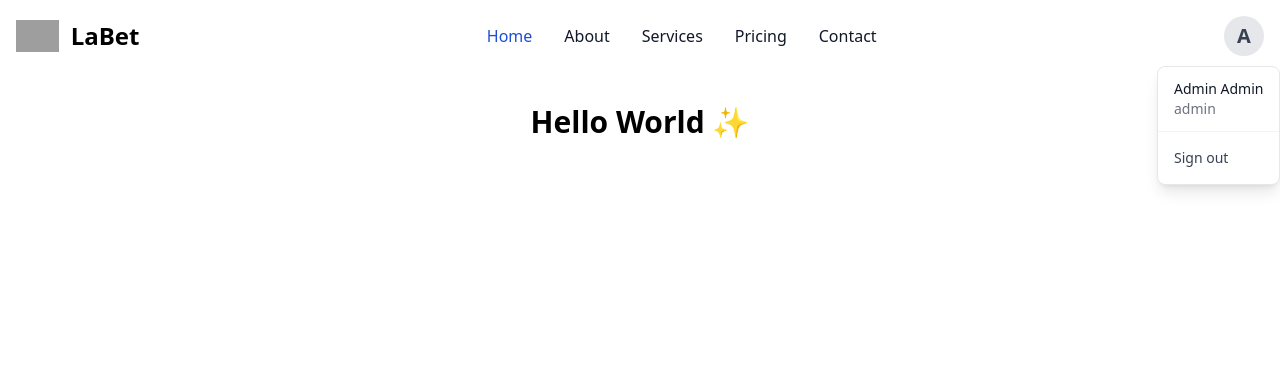
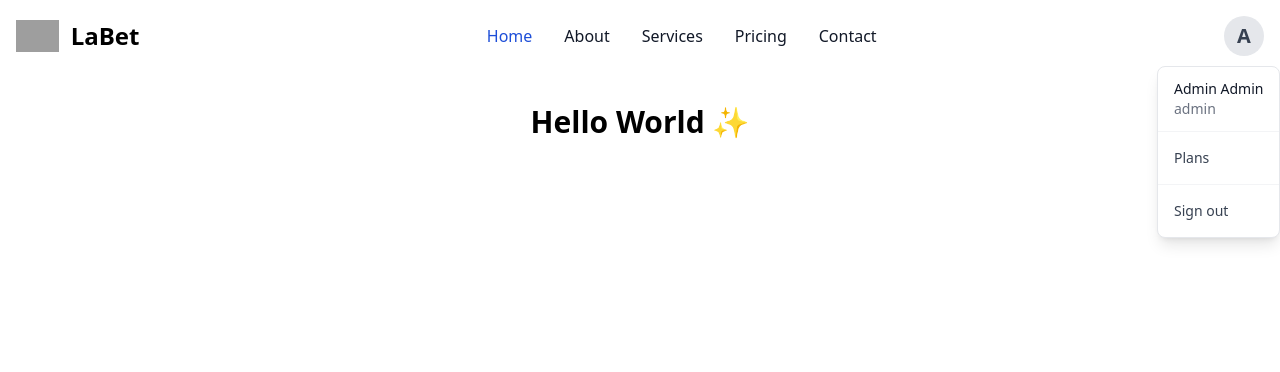
Before and after one commit to RGarrido03/LaBet, a Django app: page / in a window 1280 px wide, after a click that opens the changed part. Shown: the top 372 px of the page. Run offline with Django 5.2, Linux system fonts and the light colour scheme; a user stored in the database is signed in; some libraries are stand-ins or nearby versions; grey boxes are pictures that could not be loaded.

Commit message:
Add plans link to dropdown

```diff
--- a/templates/_base.html
+++ b/templates/_base.html
@@ -17,7 +17,7 @@
 
 <nav class="bg-white border-gray-200 dark:bg-gray-900">
     <div class="max-w-screen-xl flex flex-wrap items-center justify-between mx-auto p-4">
-        <a href="#" class="flex items-center space-x-3 rtl:space-x-reverse">
+        <a href="{% url 'index' %}" class="flex items-center space-x-3 rtl:space-x-reverse">
             <img src="https://flowbite.com/docs/images/logo.svg" class="h-8" alt="LaBet Logo"/>
             <span class="self-center text-2xl font-semibold whitespace-nowrap dark:text-white">LaBet</span>
         </a>
@@ -45,6 +45,14 @@
                         <span class="block text-sm text-gray-500 truncate dark:text-gray-400">You're not signed in.</span>
                     {% endif %}
                 </div>
+                <ul class="py-2">
+                    {% if user.is_authenticated %}
+                        <li>
+                            <a href="{% url 'tier' %}"
+                               class="block px-4 py-2 text-sm text-gray-700 hover:bg-gray-100 dark:hover:bg-gray-600 dark:text-gray-200 dark:hover:text-white">Plans</a>
+                        </li>
+                    {% endif %}
+                </ul>
                 <ul class="py-2" aria-labelledby="user-menu-button">
                     {% if user.is_authenticated %}
                         <form method="post" action="{% url 'logout' %}">
```
